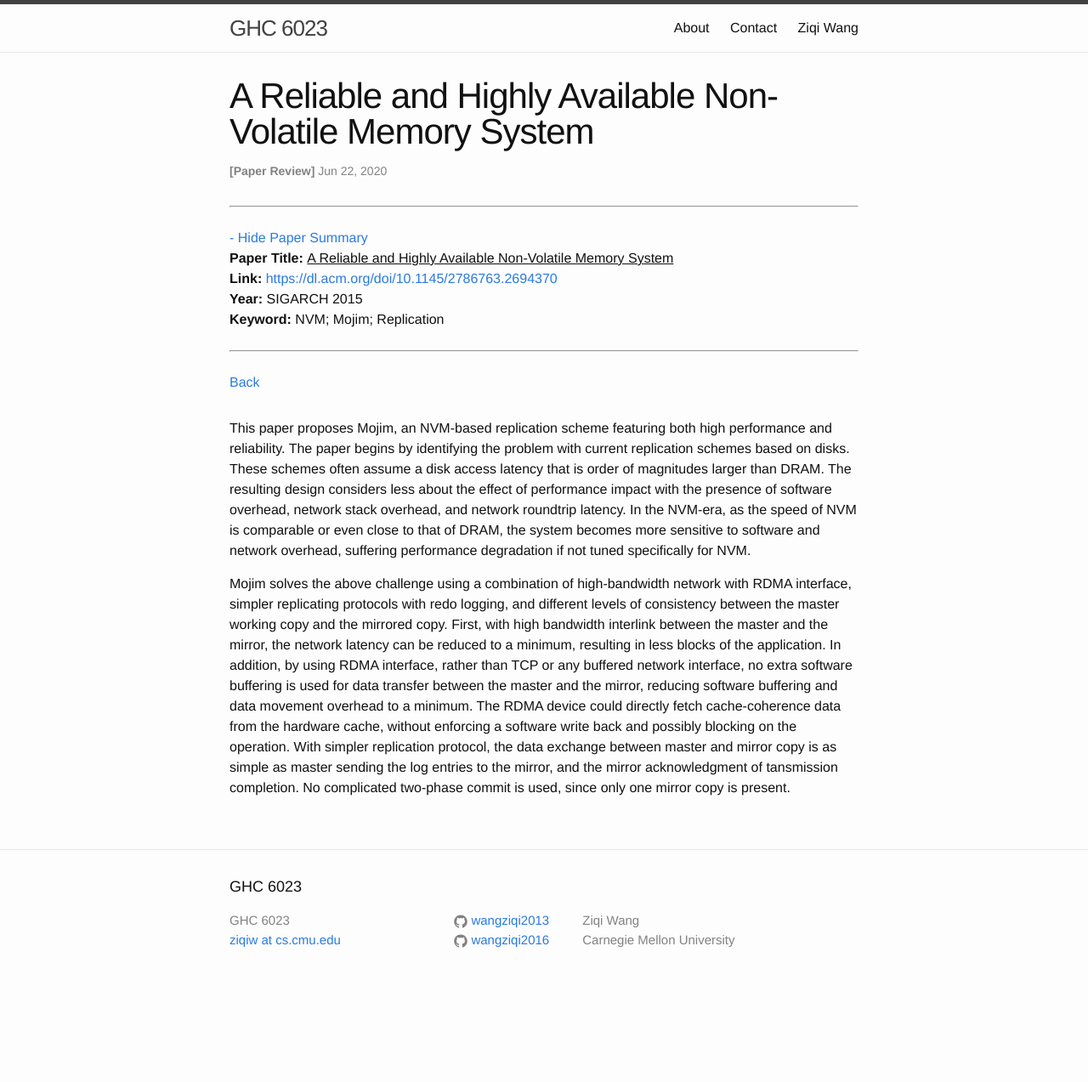
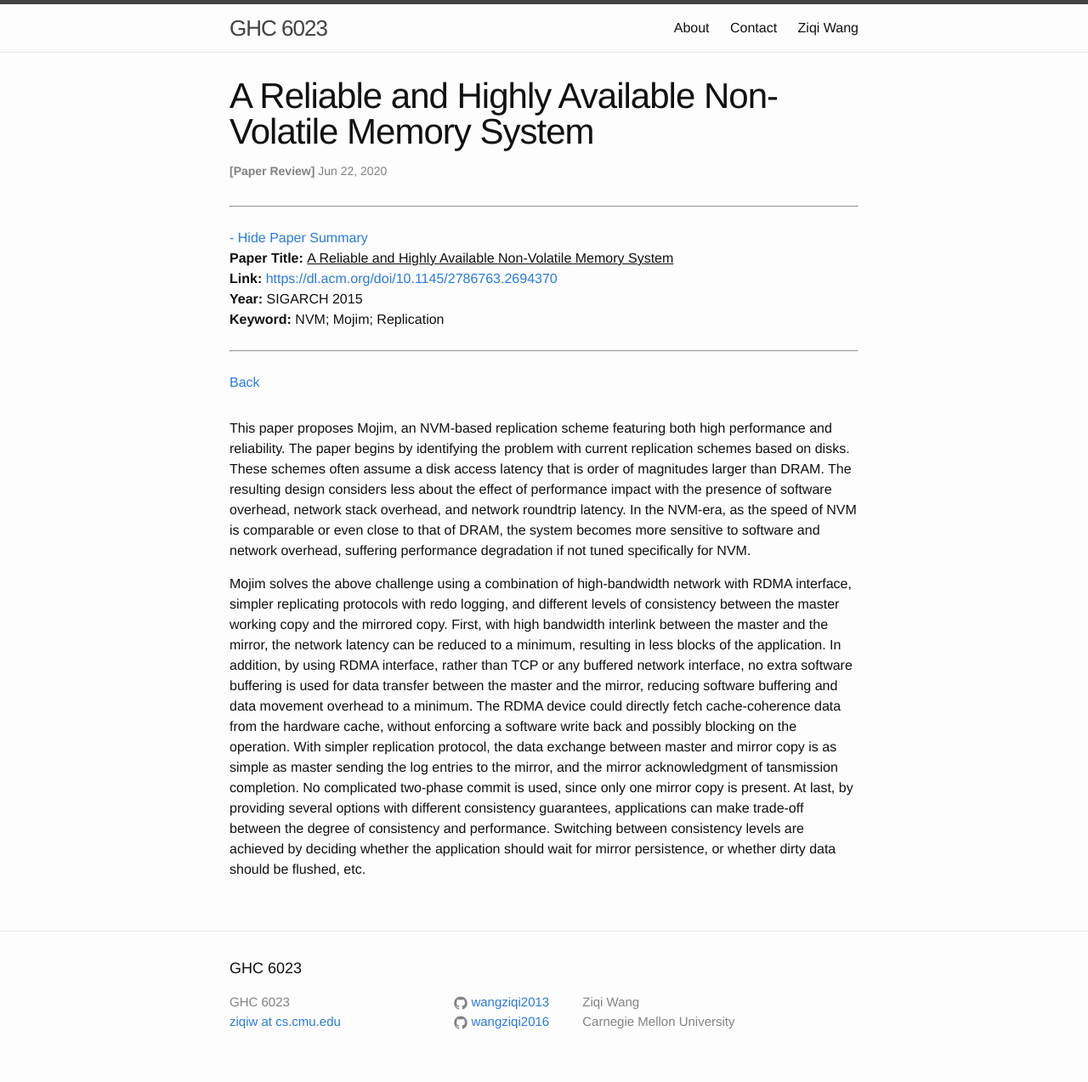
Before and after one commit to wangziqi2013/wangziqi2013.github.io, a Jekyll site: the page built from _posts/2020-06-22-mojim.markdown, in a window 1280 px wide. Shown: the whole page at 85% size. Built offline with Jekyll 4.4.1, drawn with Linux system fonts in a browser that asks for light colours; before the commit the page ends 1177 px from its top, so only the background shows below that.

Commit message:
Adding last reason

```diff
--- a/_posts/2020-06-22-mojim.markdown
+++ b/_posts/2020-06-22-mojim.markdown
@@ -30,3 +30,6 @@ hardware cache, without enforcing a software write back and possibly blocking on
 With simpler replication protocol, the data exchange between master and mirror copy is as simple as master sending the
 log entries to the mirror, and the mirror acknowledgment of tansmission completion. No complicated two-phase
 commit is used, since only one mirror copy is present.
+At last, by providing several options with different consistency guarantees, applications can make trade-off between
+the degree of consistency and performance. Switching between consistency levels are achieved by deciding whether the
+application should wait for mirror persistence, or whether dirty data should be flushed, etc.
```
